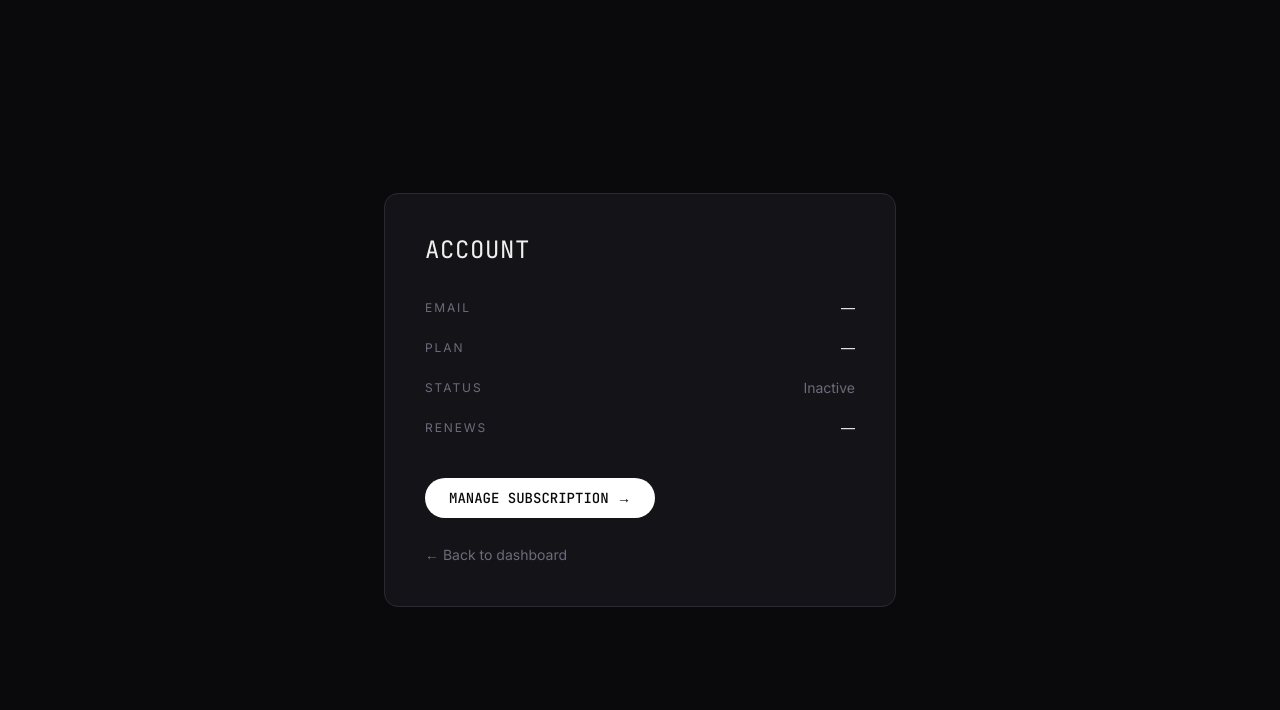
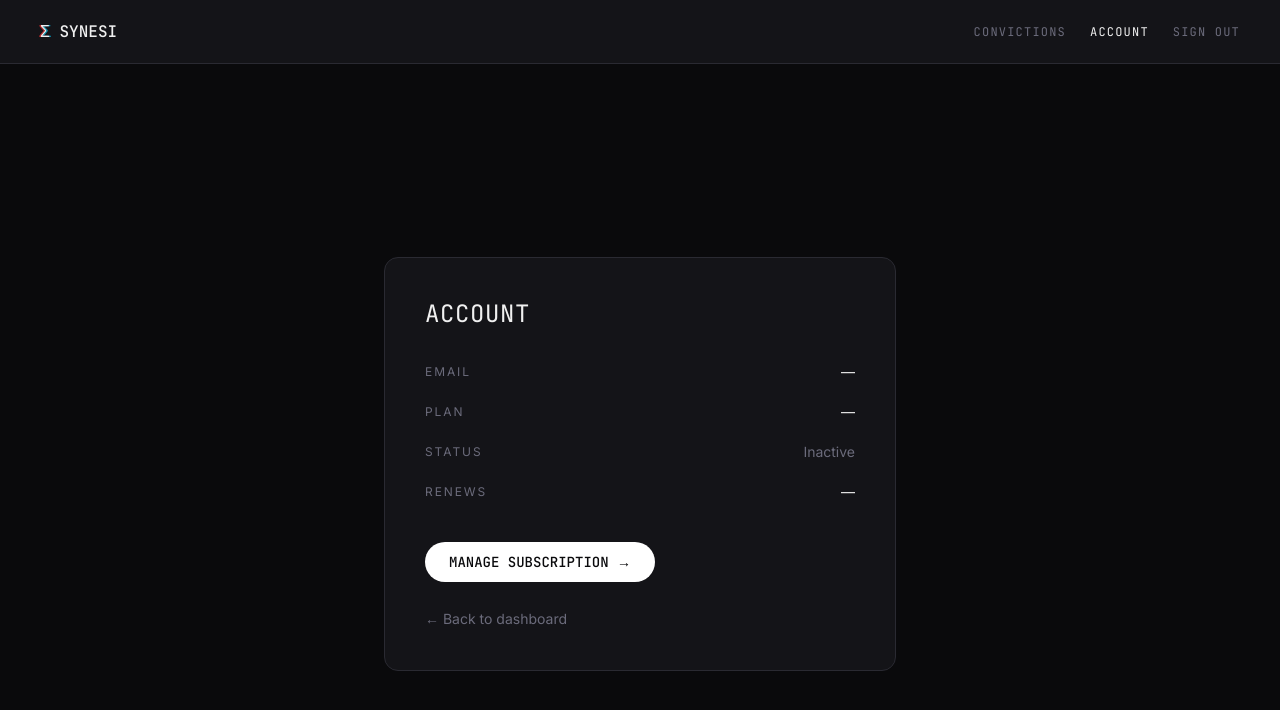
Before and after one commit to FlavioColtellacci/synesi, a Next.js app: page /app/account in a window 1280 px wide. Shown: the top 710 px of the page. Built offline with nearby package versions, Linux system fonts and the light colour scheme; no server answers.

Commit message:
feat: enhance AppLayout component with navigation and sign-out functionality

```diff
--- a/app/app/layout.tsx
+++ b/app/app/layout.tsx
@@ -1,3 +1,44 @@
-export default function AppLayout({ children }: { children: React.ReactNode }) {
-  return <>{children}</>
+import type { ReactNode } from 'react'
+import Link from 'next/link'
+import NavLinks from '@/components/layout/NavLinks'
+import SignOutButton from '@/components/layout/SignOutButton'
+
+type AppLayoutProps = {
+  children: ReactNode
 }
+
+export default function AppLayout({ children }: AppLayoutProps) {
+  return (
+    <>
+      <nav className="fixed inset-x-0 top-0 z-50 h-14 border-b border-[#2A2A32] bg-[#141418] px-6 md:h-16 md:px-10">
+        <div className="mx-auto flex h-full w-full items-center justify-between">
+          <Link
+            href="/app/dashboard"
+            className="font-mono text-base font-medium text-[#F0F0F0]"
+          >
+            <span
+              aria-hidden="true"
+              style={{
+                textShadow:
+                  '-1.5px 0 0 rgba(255,50,50,0.7), 1.5px 0 0 rgba(0,210,255,0.7)',
+              }}
+            >
+              Σ
+            </span>{' '}
+            <span>SYNESI</span>
+          </Link>
+
+          <div className="flex items-center gap-6">
+            <div className="hidden md:block">
+              <NavLinks />
+            </div>
+            <SignOutButton className="md:hidden" />
+            <SignOutButton className="hidden md:inline-flex" />
+          </div>
+        </div>
+      </nav>
+
+      <main className="min-h-screen bg-[#0A0A0C] pt-14 md:pt-16">{children}</main>
+    </>
+  )
+}
--- /dev/null
+++ b/components/layout/NavLinks.tsx
@@ -0,0 +1,29 @@
+'use client'
+
+import Link from 'next/link'
+import { usePathname } from 'next/navigation'
+
+function getLinkClassName(isActive: boolean): string {
+  return [
+    'font-mono text-xs uppercase tracking-widest transition-colors duration-150',
+    isActive ? 'text-[#F0F0F0]' : 'text-[#6B6B7B] hover:text-[#F0F0F0]',
+  ].join(' ')
+}
+
+export default function NavLinks() {
+  const pathname = usePathname()
+  const convictionsActive =
+    pathname.startsWith('/app/dashboard') || pathname.startsWith('/app/thesis')
+  const accountActive = pathname === '/app/account'
+
+  return (
+    <div className="flex items-center gap-6">
+      <Link href="/app/dashboard" className={getLinkClassName(convictionsActive)}>
+        CONVICTIONS
+      </Link>
+      <Link href="/app/account" className={getLinkClassName(accountActive)}>
+        ACCOUNT
+      </Link>
+    </div>
+  )
+}
--- /dev/null
+++ b/components/layout/SignOutButton.tsx
@@ -0,0 +1,34 @@
+'use client'
+
+import { createBrowserClient } from '@supabase/ssr'
+import { useRouter } from 'next/navigation'
+import type { Database } from '@/types/database'
+
+type SignOutButtonProps = {
+  className?: string
+}
+
+export default function SignOutButton({ className }: SignOutButtonProps) {
+  const router = useRouter()
+
+  const handleSignOut = async (): Promise<void> => {
+    const supabase = createBrowserClient<Database>(
+      process.env.NEXT_PUBLIC_SUPABASE_URL!,
+      process.env.NEXT_PUBLIC_SUPABASE_ANON_KEY!
+    )
+    await supabase.auth.signOut()
+    router.push('/login')
+  }
+
+  return (
+    <button
+      type="button"
+      onClick={() => {
+        void handleSignOut()
+      }}
+      className={`cursor-pointer border-none bg-transparent p-0 font-mono text-xs uppercase tracking-widest text-[#6B6B7B] transition-colors duration-150 hover:text-[#F0F0F0] ${className ?? ''}`}
+    >
+      SIGN OUT
+    </button>
+  )
+}
```
